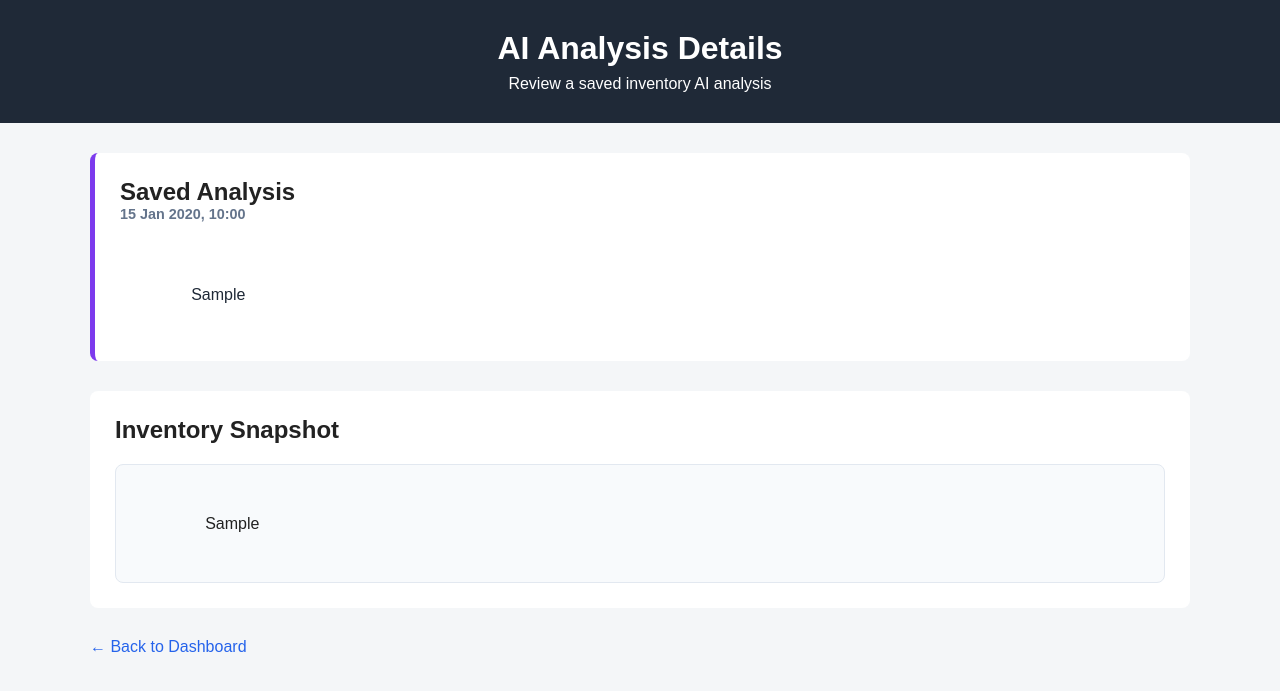
After one commit to successjohnny/inventory-management-system, a FastAPI app: page /ai-analysis/1 in a window 1280 px wide. The commit adds this page. Shown: the top 691 px of the page. Run offline with FastAPI, Linux system fonts and the light colour scheme; the visitor is signed in with stand-in values (Sample User, id 1); tables that the repository leaves empty hold one stand-in row (values such as "Sample post"); parts of the project's set-up code (start-up, migrations or seed data) failed here and were passed over.

Commit message:
Add AI analysis history details

```diff
--- a/static/style.css
+++ b/static/style.css
@@ -339,6 +339,30 @@ th {
     white-space: pre-wrap;
 }
 
+.ai-history-link {
+    display: inline-block;
+    margin-top: 16px;
+    padding: 9px 16px;
+    background: #7c3aed;
+    color: white;
+    text-decoration: none;
+    font-weight: bold;
+    border-radius: 6px;
+    transition:
+        background 0.2s ease,
+        transform 0.2s ease;
+}
+
+.ai-history-link:hover {
+    background: #6d28d9;
+    transform: translateY(-1px);
+}
+
+.ai-history-link:focus-visible {
+    outline: 3px solid #c4b5fd;
+    outline-offset: 2px;
+}
+
 
 /* ==========================================
    Responsive Design
--- /dev/null
+++ b/templates/ai_analysis_detail.html
@@ -0,0 +1,63 @@
+<!DOCTYPE html>
+<html lang="en">
+
+<head>
+    <meta charset="UTF-8">
+    <meta
+        name="viewport"
+        content="width=device-width, initial-scale=1.0"
+    >
+
+    <title>AI Analysis Details</title>
+
+    <link
+        rel="stylesheet"
+        href="{{ url_for('static', path='style.css') }}"
+    >
+</head>
+
+<body>
+    <header>
+        <h1>AI Analysis Details</h1>
+        <p>Review a saved inventory AI analysis</p>
+    </header>
+
+    <main>
+        <section class="inventory ai-history">
+            <div class="section-header">
+                <div>
+                    <h2>Saved Analysis</h2>
+
+                    <p class="ai-history-date">
+                        {{ analysis.created_at.strftime(
+                            "%d %b %Y, %H:%M"
+                        ) }}
+                    </p>
+                </div>
+            </div>
+
+            <div class="ai-history-analysis">
+                {{ analysis.analysis }}
+            </div>
+        </section>
+
+        <section class="inventory">
+            <div class="section-header">
+                <h2>Inventory Snapshot</h2>
+            </div>
+
+            <div class="ai-result">
+                {{ analysis.inventory_snapshot }}
+            </div>
+        </section>
+
+        <a
+            href="/"
+            class="back-button"
+        >
+            ← Back to Dashboard
+        </a>
+    </main>
+</body>
+
+</html>
```
Also changed, not shown: routers/products.py (+64 -38 lines), templates/index.html (+7 -0 lines), tests/test_product_routes.py (+107 -0 lines).
